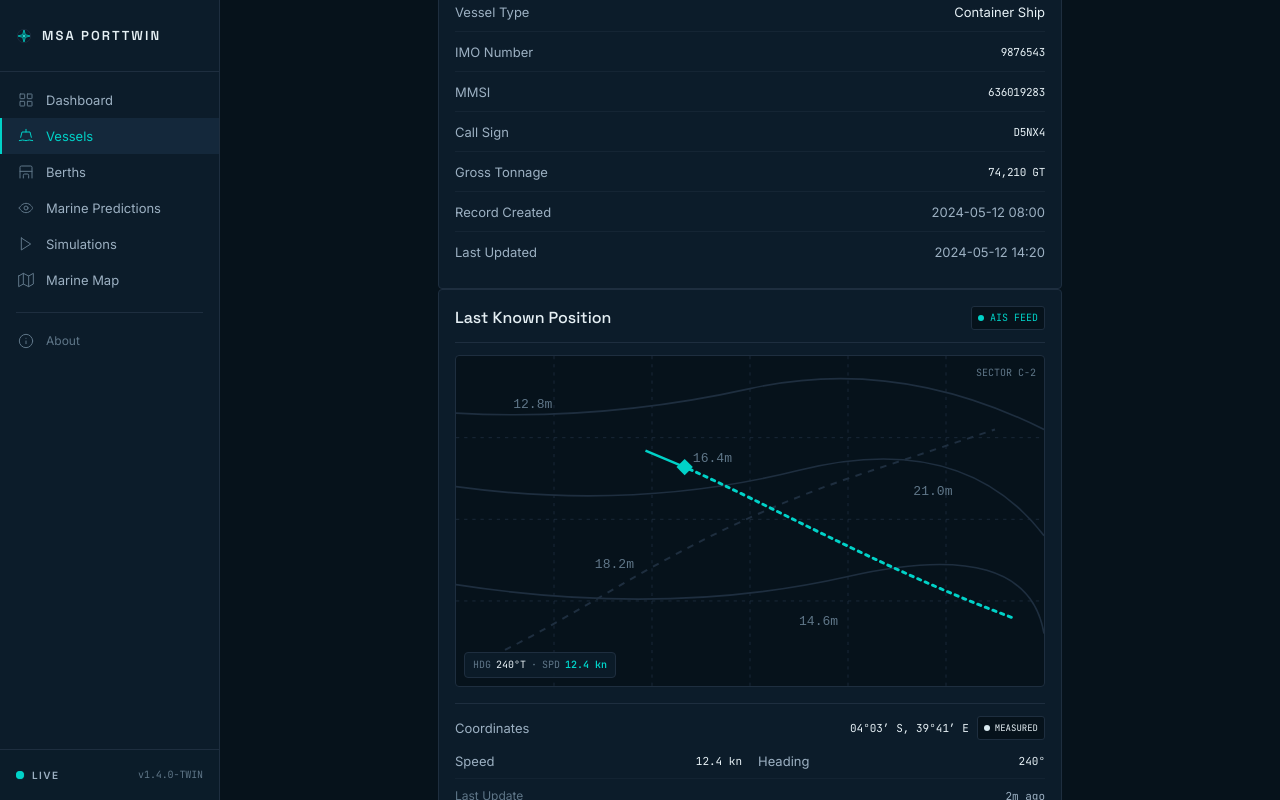
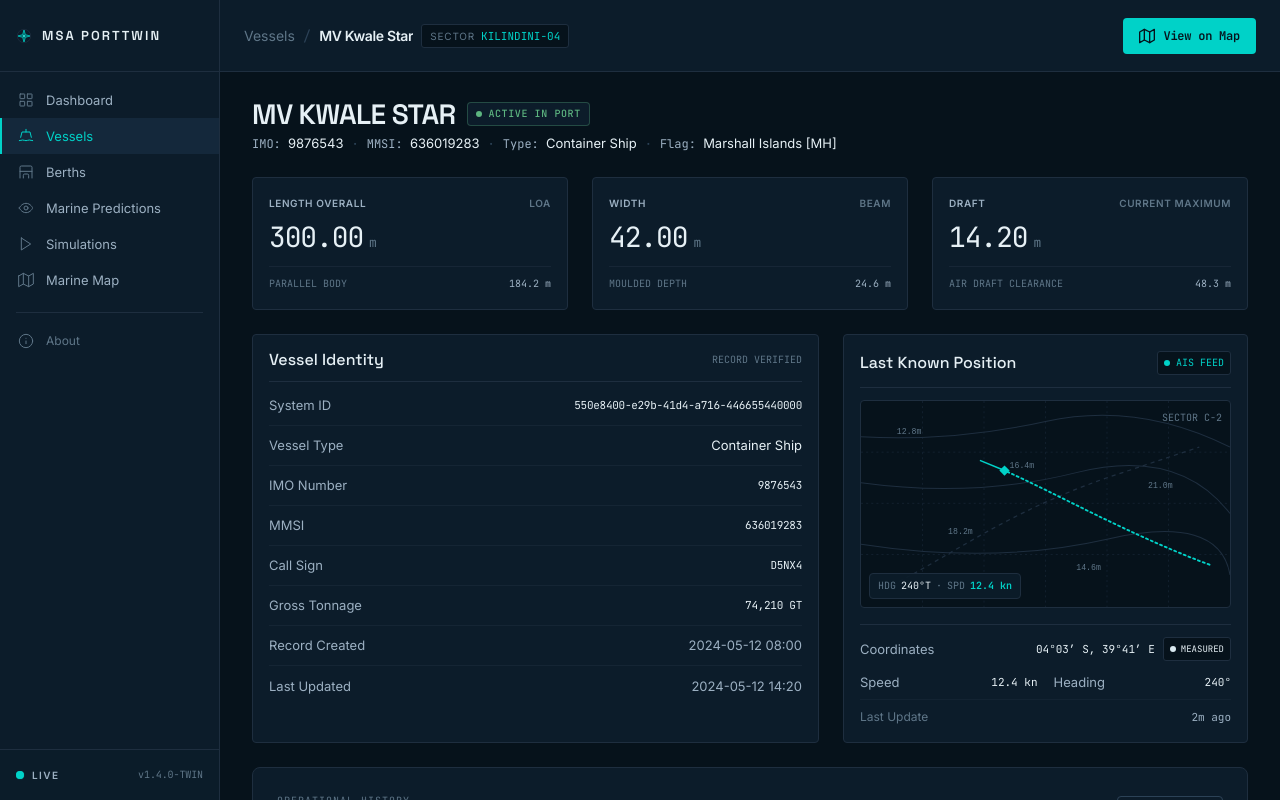
Before and after one commit to feralsyntax/msa-port-twin-fe, a React (Vite) app in the folder port-twin/: page /app/vessels/1 in a window 1280 px wide. Built offline with nearby package versions, Linux system fonts and the light colour scheme.

Commit message:
update (styles): add height and width styles

```diff
--- a/port-twin/src/pages/Vessels/VesselDetails/VesselDetails.scss
+++ b/port-twin/src/pages/Vessels/VesselDetails/VesselDetails.scss
@@ -3,6 +3,8 @@
 .vessel-details-page {
   min-width: 0;
   min-height: 100%;
+  height: 100vh;
+  width: 100%;
   background: $canvas-0;
 
   &__content {
--- a/port-twin/src/pages/Vessels/VesselDetails/VesselDetails.tsx
+++ b/port-twin/src/pages/Vessels/VesselDetails/VesselDetails.tsx
@@ -5,7 +5,7 @@ import VesselSpecifications from "../../../components/Vessels/VesselDetails/Vess
 import VesselIdentityPanel from "../../../components/Vessels/VesselDetails/VesselIdentityPanel/VesselIdentityPanel";
 import LastKnownPositionPanel from "../../../components/Vessels/VesselDetails/LastKnownPositionPanel/LastKnownPositionPanel";
 import VesselSimulationUsage from "../../../components/Vessels/VesselDetails/VesselSimulationUsage/VesselSimulationUsage";
-
+import "./VesselDetails.scss";
 const VesselDetailsPage = () => {
   const navigate = useNavigate();
 
```
